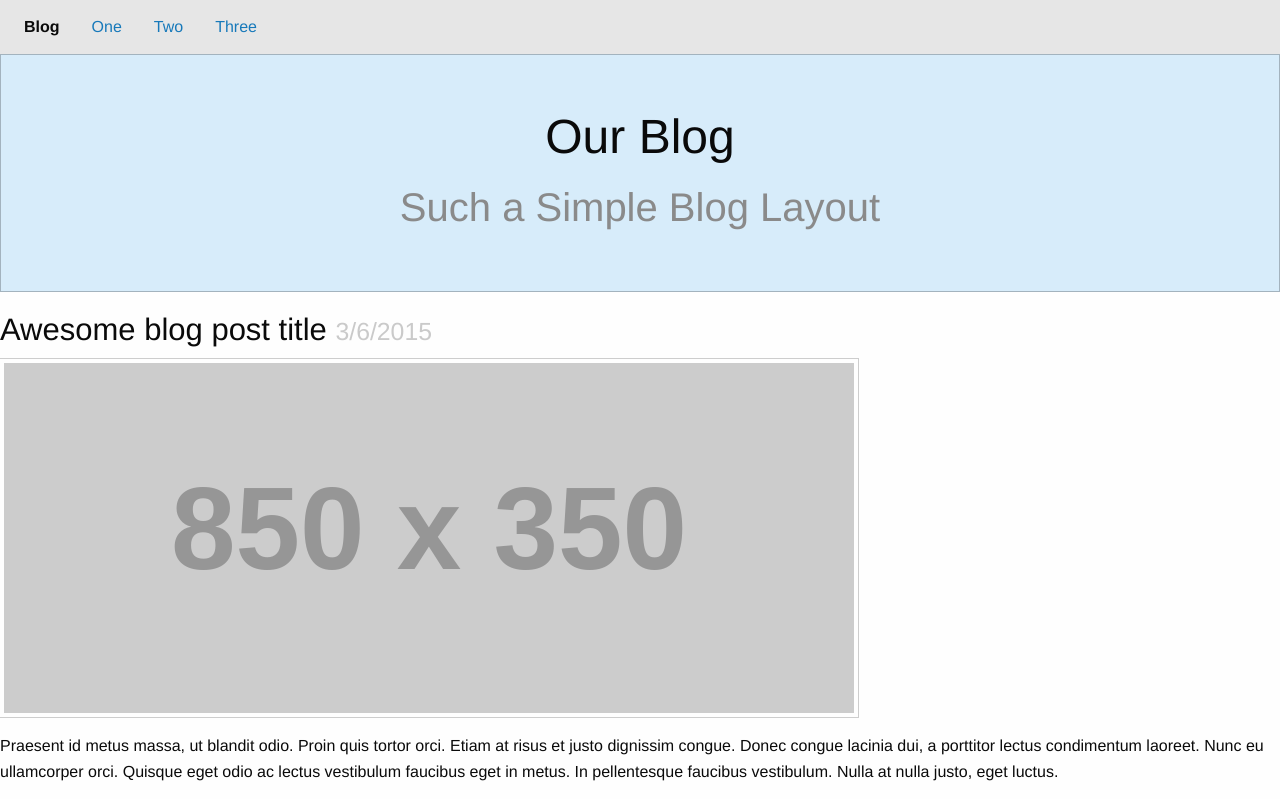
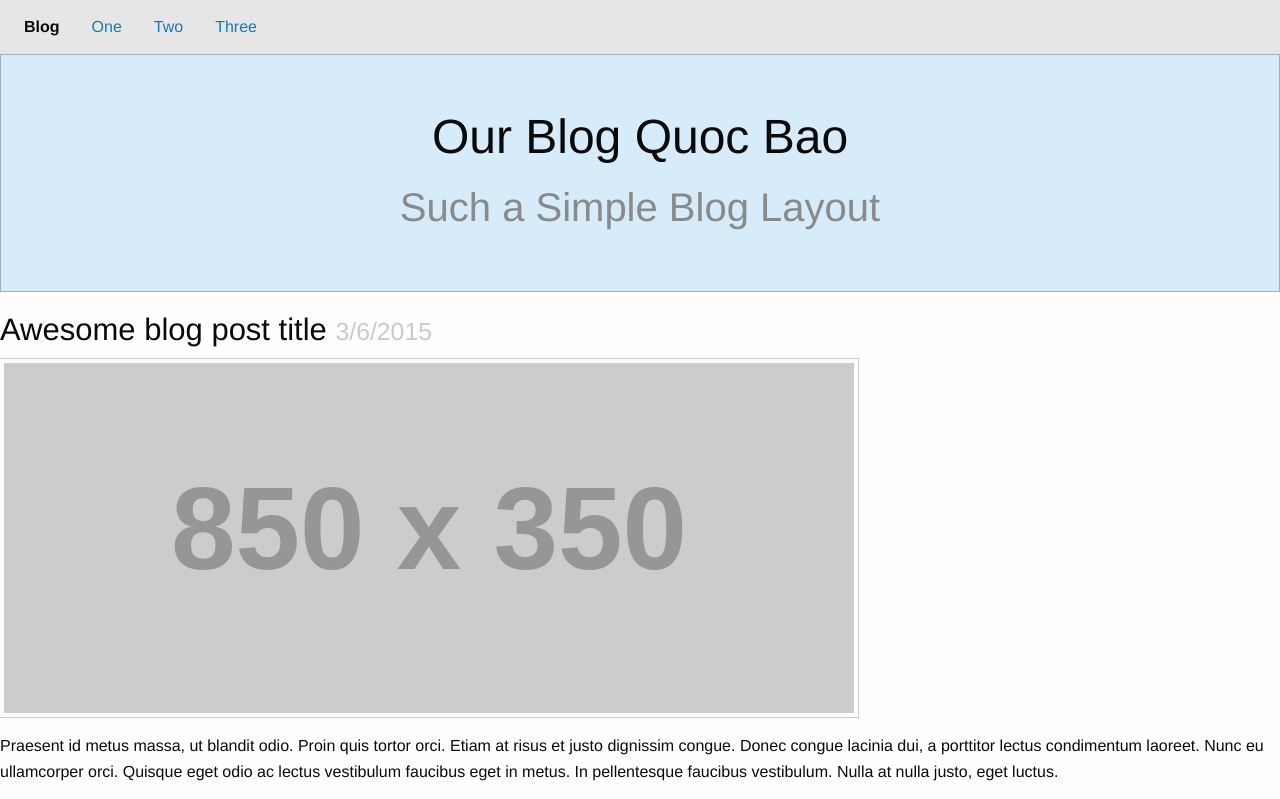
Before and after one commit to baotnq/baotnq.github.io, a plain HTML site: page index.html in a window 1280 px wide. Shown: the top 799 px of the page. Drawn offline with nearby package versions, Linux system fonts and the light colour scheme; placeholder pictures from the web are drawn by us.

Commit message:
doi ten sang Quoc Bao

```diff
--- a/index.html
+++ b/index.html
@@ -21,7 +21,7 @@
 
 <div class="callout large primary">
 <div class="row column text-center">
-<h1>Our Blog</h1>
+<h1>Our Blog Quoc Bao</h1>
 <h2 class="subheader">Such a Simple Blog Layout</h2>
 </div>
 </div>
```
